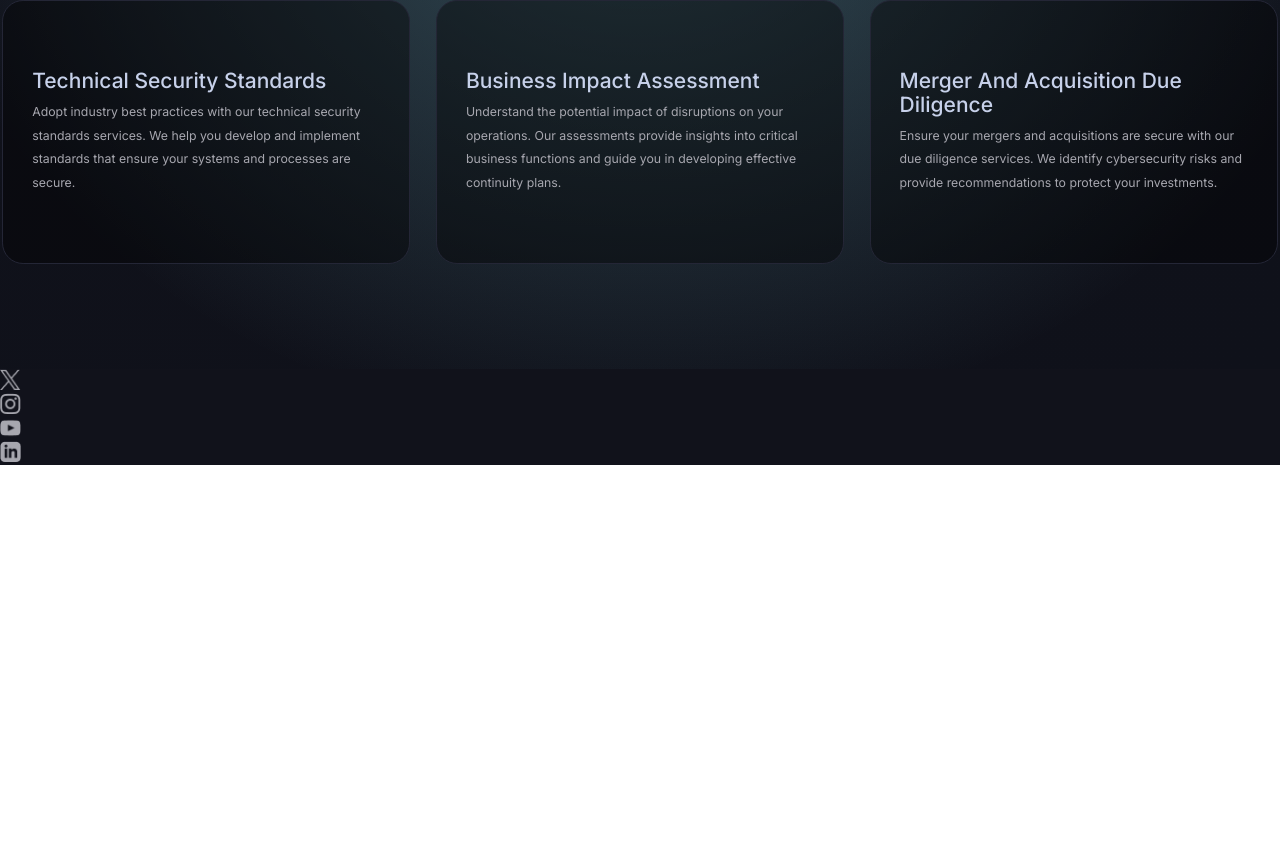
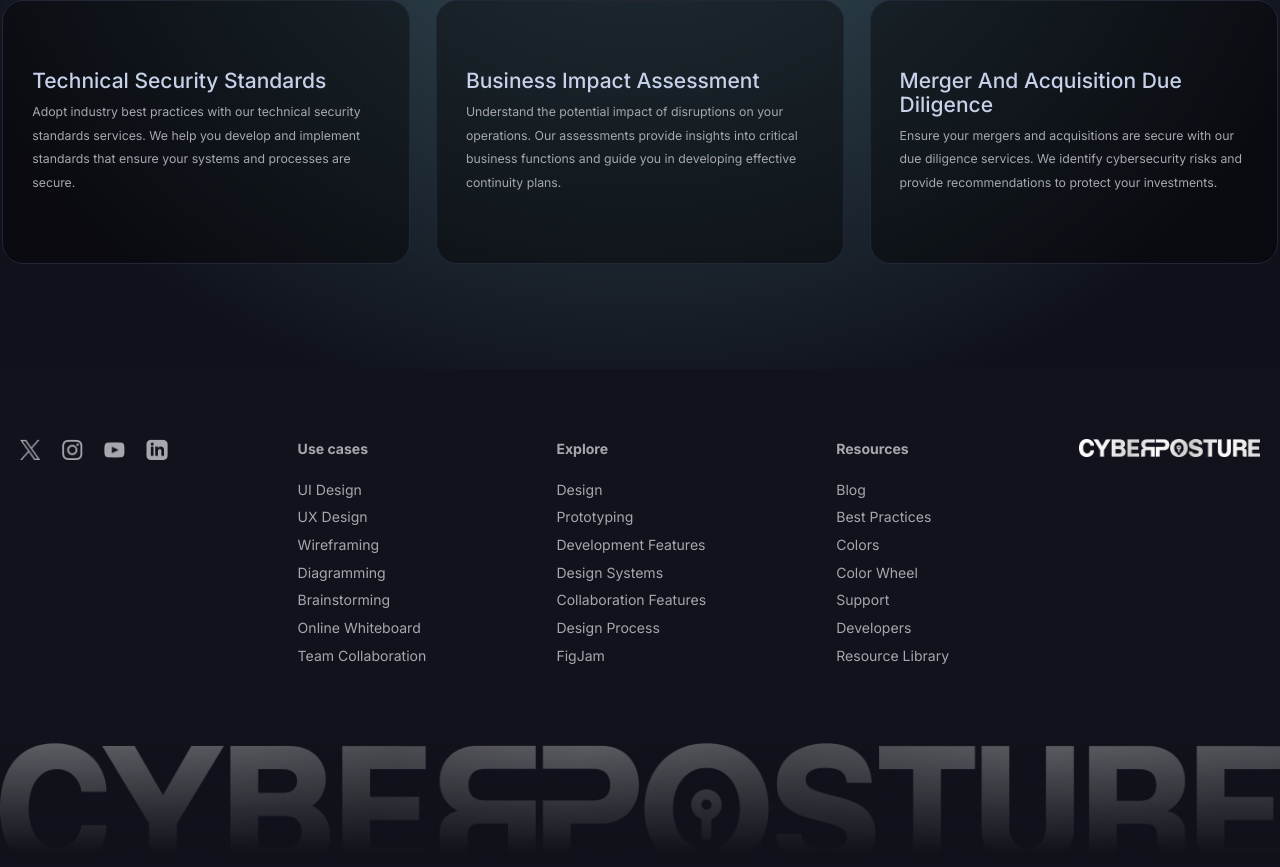
Before and after one commit to estheroluwabuyi/cyberposture--v2, a React (Vite) app: page /service in a window 1280 px wide. Shown: the part 716-1583 px from the top of the page. Before the commit the page ends 1181 px from the top, so only its background shows below. Built offline with nearby package versions, Linux system fonts and the light colour scheme.

Commit message:
Add structured Footer component with section imports and images

```diff
--- a/src/components/AppContent.jsx
+++ b/src/components/AppContent.jsx
@@ -21,7 +21,6 @@ function AppContent() {
           <Route path="home" element={<Home />} />
           <Route path="service" element={<Service />} />
           <Route path="about" element={<About />} />
-          {/* <Route path="contact" element={<Contact />} /> */}
           <Route path="*" element={<NoPage />} />
         </Routes>
       </Header>
--- a/src/components/Footer.jsx
+++ b/src/components/Footer.jsx
@@ -1,13 +1,25 @@
 import FooterApps from "./FooterApps";
+import FooterCases from "./FooterCases";
+import FooterExplore from "./FooterExplore";
+import FooterResources from "./FooterResources";
 
 function Footer() {
   return (
-    <section className="footer">
+    <section className="footer" id="contact">
       <div className="footer-list">
         <FooterApps />
+        <FooterCases />
+        <FooterExplore />
+        <FooterResources />
+
+        <div className="footer-list-img">
+          <img src="cyber-logo.png" alt="cyberposture" />
+        </div>
       </div>
 
-      <div className="footer-img"></div>
+      <div className="footer-img">
+        <img src="cyber-logo-footer.png" alt="cyberposture" />
+      </div>
     </section>
   );
 }
--- a/src/components/FooterCases.jsx
+++ b/src/components/FooterCases.jsx
@@ -24,11 +24,12 @@ const links = [
 
 function FooterCases() {
   return (
-    <div className="footer-cases">
+    <div className="footer-cases footer-links">
+      <h4 className="footer-links-header">Use cases</h4>
       {links.map((l, i) => (
-        <ul className="" key={index}>
+        <ul className="footer-links-lists" key={i}>
           <li>
-            <a href="#"></a>
+            <a href="#">{l.link}</a>
           </li>
         </ul>
       ))}
--- a/src/components/FooterExplore.jsx
+++ b/src/components/FooterExplore.jsx
@@ -1,5 +1,40 @@
+const links = [
+  {
+    link: "Design",
+  },
+  {
+    link: "Prototyping",
+  },
+  {
+    link: "Development features",
+  },
+  {
+    link: "Design systems",
+  },
+  {
+    link: "Collaboration features",
+  },
+  {
+    link: "Design process",
+  },
+  {
+    link: "FigJam",
+  },
+];
+
 function FooterExplore() {
-  return <div></div>;
+  return (
+    <div className="footer-explore footer-links">
+      <h4 className="footer-links-header">Explore</h4>
+      {links.map((l, i) => (
+        <ul className="footer-links-lists" key={i}>
+          <li>
+            <a href="#">{l.link}</a>
+          </li>
+        </ul>
+      ))}
+    </div>
+  );
 }
 
 export default FooterExplore;
--- a/src/components/FooterResources.jsx
+++ b/src/components/FooterResources.jsx
@@ -1,5 +1,40 @@
+const links = [
+  {
+    link: "Blog",
+  },
+  {
+    link: "Best practices",
+  },
+  {
+    link: "Colors",
+  },
+  {
+    link: "Color wheel ",
+  },
+  {
+    link: "Support",
+  },
+  {
+    link: "Developers",
+  },
+  {
+    link: "Resource library",
+  },
+];
+
 function FooterResources() {
-  return <div></div>;
+  return (
+    <div className="footer-resources footer-links">
+      <h4 className="footer-links-header">Resources</h4>
+      {links.map((l, i) => (
+        <ul className="footer-links-lists" key={i}>
+          <li>
+            <a href="#">{l.link}</a>
+          </li>
+        </ul>
+      ))}
+    </div>
+  );
 }
 
 export default FooterResources;
--- a/src/components/NavBarLinks.jsx
+++ b/src/components/NavBarLinks.jsx
@@ -1,3 +1,4 @@
+import { useState } from "react";
 import { NavLink } from "react-router-dom";
 
 function NavBarLinks() {
@@ -16,8 +17,6 @@ function NavBarLinks() {
       </li>
 
       <li>
-        {/* <NavLink to="/contact" className="nav-bar-links-link"></NavLink> */}
-
         <a href="#contact" className="nav-bar-links-link">
           Contact us
         </a>
--- a/src/index.css
+++ b/src/index.css
@@ -18,7 +18,7 @@
   /* Typography */
   --font-family-i: "Inter", serif;
   --font-family-r: "Rufina", serif;
-  --font-size-base: 1.38rem; /* Default font size */
+  --font-size-base: 1.38rem;
   --font-size-btn: 1.41rem;
   --font-size-heading: 2.4rem;
   --about-font-size: 2.1rem;
@@ -35,8 +35,6 @@
   --space-sm: 2.1rem;
   --space-md: 2.4rem;
   --space-lg: 4.8rem;
-
-  /* Border Radius */
 
   /* Shadows & Transitions */
   --box-shadow-light: 0 4px 8px rgba(0, 0, 0, 0.1);
@@ -180,10 +178,14 @@ img {
   transition: all var(--transition-speed) ease;
 }
 
+.contact {
+  color: var(--secondary-color);
+}
 .nav-bar-links .active {
   color: var(--secondary-color);
 }
 
+.footer-links-lists li:hover,
 .nav-bar-links-link:hover {
   color: var(--secondary-color);
   text-shadow: var(--glow-text-shadow);
@@ -191,7 +193,6 @@ img {
 
 .nav-bar-logo {
   width: clamp(12rem, 16vw, 16.95rem);
-  /* height: auto; */
   height: 1.76rem;
 }
 
@@ -227,7 +228,7 @@ img {
   position: relative;
   top: 0;
   animation: slide 7s steps(3) infinite;
-  animation-delay: 2s;
+  animation-delay: 1s;
   letter-spacing: 1px;
 }
 
@@ -247,8 +248,6 @@ img {
   background: var(--background-color);
   height: 100vh;
   width: 100%;
-  /* padding-top: 10rem; */
-  /* padding: 15rem; */
 }
 
 .sectionHeading {
@@ -321,12 +320,7 @@ img {
 .brands-container div {
   position: relative;
   padding: 0 3.2rem;
-  /* transition: transform var(--transition-speed) linear; */
 }
-
-/* .brands-container div:hover {
-  transform: scale(1.05);
-} */
 
 .brands-container div:not(:last-child)::after {
   content: "";
@@ -366,6 +360,7 @@ img {
   font-size: 4.2rem;
   color: var(--primary-font-color);
   margin: 4rem 0 5rem 0;
+  text-transform: capitalize;
 }
 
 .custom-heading div {
@@ -382,8 +377,6 @@ img {
   grid-template-rows: 1fr;
   justify-items: center;
   padding-bottom: 10.5rem;
-  /* justify-content: center; */
-  /* gap: 28.11px; */
 }
 
 .about-card {
@@ -402,7 +395,6 @@ img {
   text-align: center;
   border: 0.88px solid #292b3d;
   overflow: hidden;
-  /* padding-top: 0.25px; */
 }
 
 .about-card::before {
@@ -453,10 +445,6 @@ img {
   font-size: var(--about-font-size-sm);
   line-height: 18.44px;
   padding: 6.35px;
-}
-
-.review-card-profile-name-title {
-  /* float: right; */
 }
 
 /* SERVICE */
@@ -621,13 +609,55 @@ img {
 }
 
 /* Footer */
+.footer {
+  background-color: var(--background-color);
+}
+
+.footer-apps {
+  list-style: none;
+  display: flex;
+  gap: 21.08px;
+}
+
 .footer-apps img {
   width: 21.08px;
   height: 21.08px;
 }
 
-.footer {
-  background-color: var(--background-color);
+.footer-list {
+  display: flex;
+  justify-content: space-between;
+  padding: 7rem 2rem;
+}
+
+.footer-list-img {
+  width: 180.85px;
+  height: 18.45px;
+  cursor: pointer;
+}
+
+.footer-img {
+  width: 100%;
+  height: auto;
+}
+
+.footer-links {
+  font-size: 14.05px;
+  color: #a7a7af;
+  line-height: 19.67px;
+}
+
+.footer-links-header {
+  padding-bottom: var(--space-sm);
+}
+
+.footer-links-lists {
+  list-style: none;
+  text-transform: capitalize;
+}
+
+.footer-links-lists li {
+  padding-bottom: var(--space-xs);
 }
 
 /* ABOUT US PAGE */
@@ -640,7 +670,6 @@ img {
   height: 100vh;
   width: 100%;
 }
-/* MEDIA QUERIES */
 
 /* KEYFRAMES */
 @keyframes slide {
@@ -668,3 +697,5 @@ img {
     left: 100%;
   }
 }
+
+/* MEDIA QUERIES */
```
Also changed, not shown: public/cyber-logo-footer.png (renamed from public/Cyberposture in footer.png).
